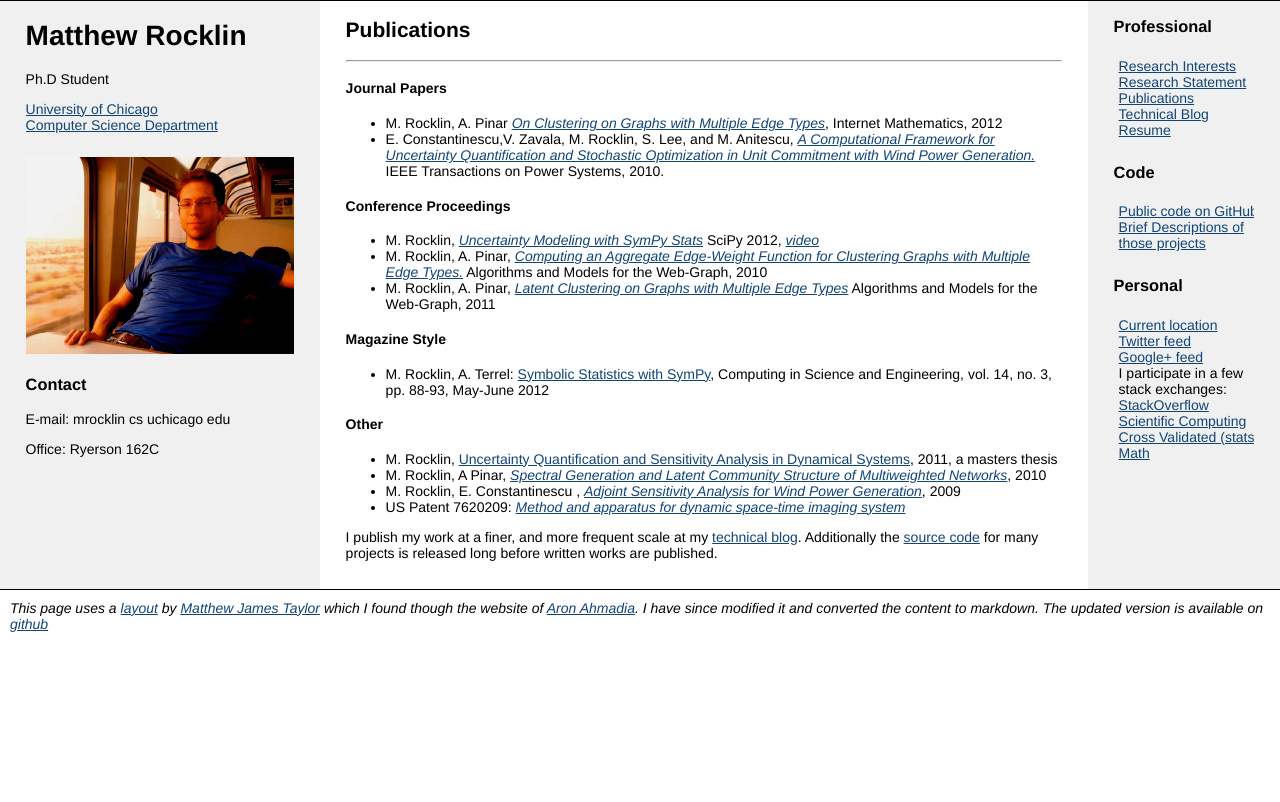
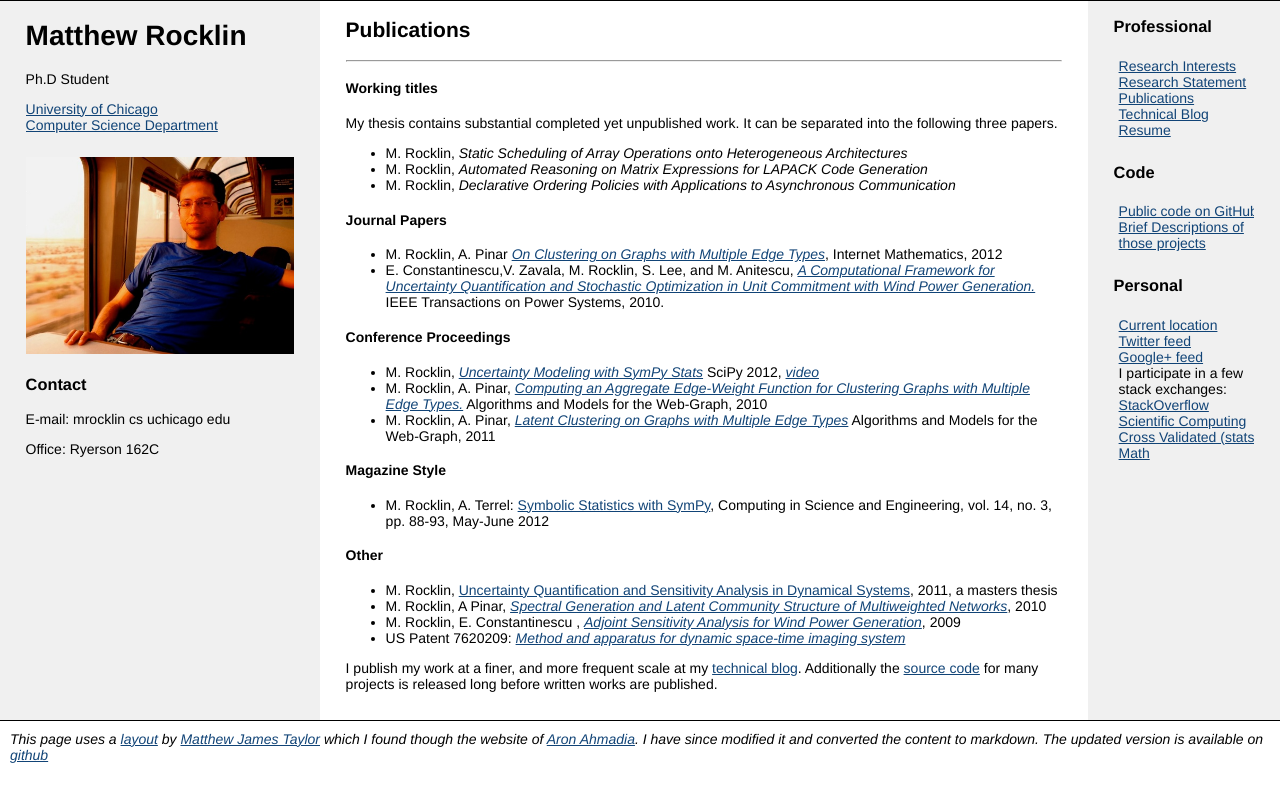
Before and after one commit to mrocklin/mrocklin.github.io, a Jekyll site: the page built from publications.md, in a window 1280 px wide. Shown: the top 802 px of the page. Built offline with Jekyll 4.4.1, drawn with Linux system fonts in a browser that asks for light colours; Markdown is read by kramdown in place of the engine named in the settings.

Commit message:
add working papers

```diff
--- a/publications.md
+++ b/publications.md
@@ -2,6 +2,18 @@
 layout: default
 title: Publications
 ---
+
+#### Working titles
+
+My thesis contains substantial completed yet unpublished work.  It can be
+separated into the following three papers.
+
+-   M. Rocklin, *Static Scheduling of Array Operations onto Heterogeneous
+    Architectures*
+-   M. Rocklin, *Automated Reasoning on Matrix Expressions for LAPACK Code
+    Generation*
+-   M. Rocklin, *Declarative Ordering Policies with Applications to
+    Asynchronous Communication*
 
 #### Journal Papers
 
```
